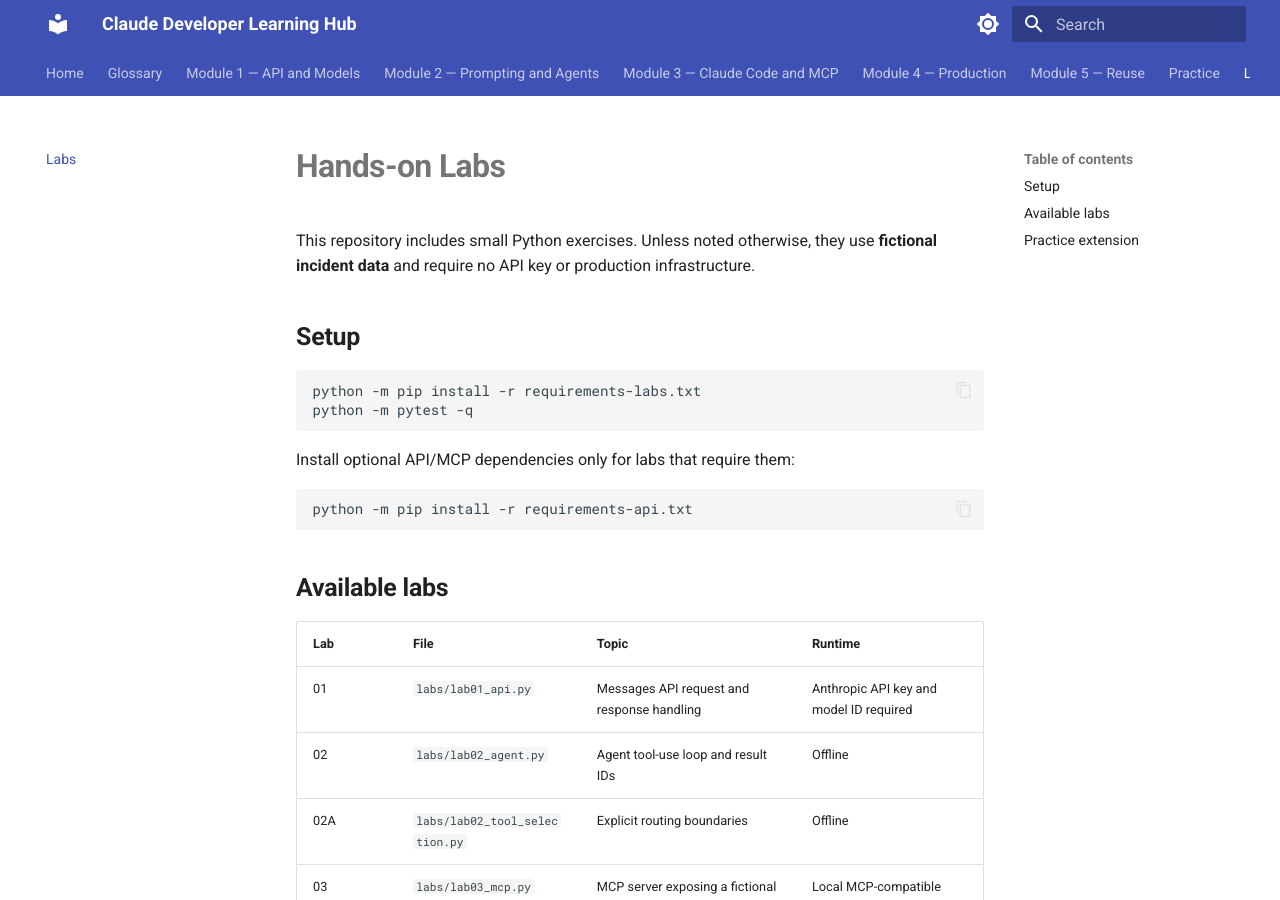
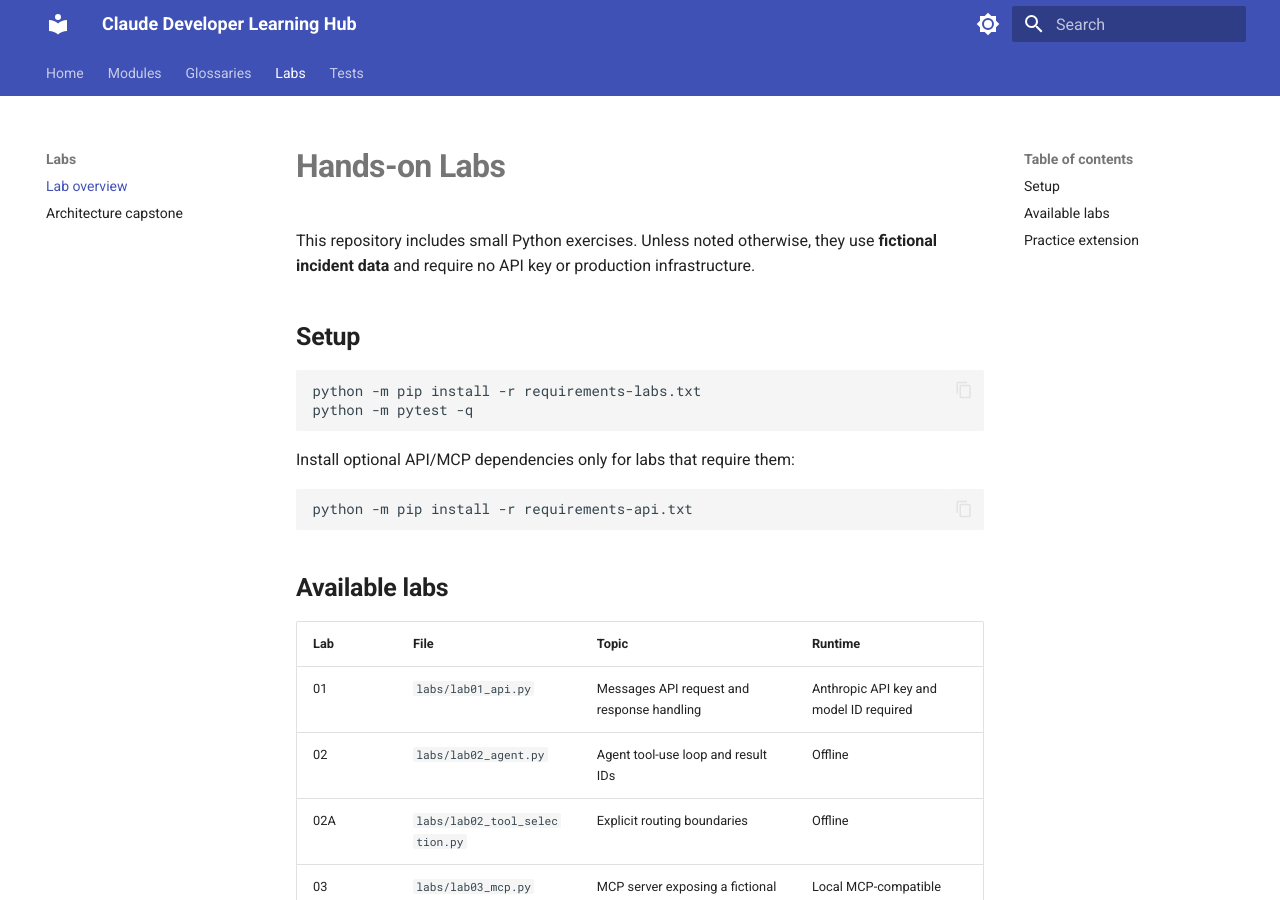
Before and after one commit to kaizoku-x86/claude-developer-learning, an MkDocs documentation site: the page built from docs/labs.md, in a window 1280 px wide and 900 px high. Built offline with MkDocs 1.6.1 and Material for MkDocs 9.7.7, drawn with Linux system fonts in a browser that asks for light colours.

Commit message:
style: group header navigation by modules, glossaries, labs, and tests

```diff
--- a/mkdocs.yml
+++ b/mkdocs.yml
@@ -24,7 +24,6 @@ theme:
         name: Switch to light mode
   features:
     - navigation.tabs
-    - navigation.sections
     - navigation.indexes
     - navigation.top
     - search.suggest
@@ -36,34 +35,37 @@ plugins:
 
 nav:
   - Home: index.md
-  - Glossary:
-      - All modules: 00-general-glossary.md
-  - Module 1 — API and Models:
-      - Module 1 glossary: 01-glossary.md
-      - Messages API: 01-messages-api.md
-  - Module 2 — Prompting and Agents:
-      - Module 2 glossary: 02-glossary.md
-      - Tool Use and Agents: 02-prompting-agents-tools.md
-      - Structured Outputs: 02-structured-outputs.md
-      - Tool Selection guide: modules/02-tool-selection.md
-  - Module 3 — Claude Code and MCP:
-      - Module 3 glossary: 03-glossary.md
-      - Claude Code and MCP: 03-claude-code-mcp.md
-      - Claude Products: 03-claude-products.md
-  - Module 4 — Production:
-      - Governance glossary: 04-glossary.md
-      - Evals and Security: 04-production-evals-security.md
-  - Module 5 — Reuse:
-      - Module 5 glossary: 05-glossary.md
-      - Accelerators and IP: 05-accelerators-ip.md
-  - Practice:
-      - Quiz Overview: quizzes/index.md
-      - Tool Selection: quizzes/02-tool-selection.md
-      - Streaming and Tool Use: quizzes/02-streaming.md
-      - MCP Concepts: quizzes/03-mcp.md
-  - Labs: labs.md
-  - Capstone: 07-architecture-case.md
-
+  - Modules:
+      - Module 1 — API and Models:
+          - Messages API: 01-messages-api.md
+      - Module 2 — Prompting and Agents:
+          - Tool Use and Agents: 02-prompting-agents-tools.md
+          - Structured Outputs: 02-structured-outputs.md
+          - Tool Selection: modules/02-tool-selection.md
+      - Module 3 — Claude Code and MCP:
+          - Claude Code and MCP: 03-claude-code-mcp.md
+          - Claude Products: 03-claude-products.md
+      - Module 4 — Production:
+          - Evals and Security: 04-production-evals-security.md
+      - Module 5 — Reuse:
+          - Accelerators and IP: 05-accelerators-ip.md
+  - Glossaries:
+      - General glossary: 00-general-glossary.md
+      - Module 1: 01-glossary.md
+      - Module 2: 02-glossary.md
+      - Module 3: 03-glossary.md
+      - Module 4: 04-glossary.md
+      - Module 5: 05-glossary.md
+  - Labs:
+      - Lab overview: labs.md
+      - Architecture capstone: 07-architecture-case.md
+  - Tests:
+      - Quiz overview: quizzes/index.md
+      - Module 2:
+          - Tool Selection: quizzes/02-tool-selection.md
+          - Streaming and Tool Use: quizzes/02-streaming.md
+      - Module 3:
+          - MCP Concepts: quizzes/03-mcp.md
 markdown_extensions:
   - admonition
   - tables
```
